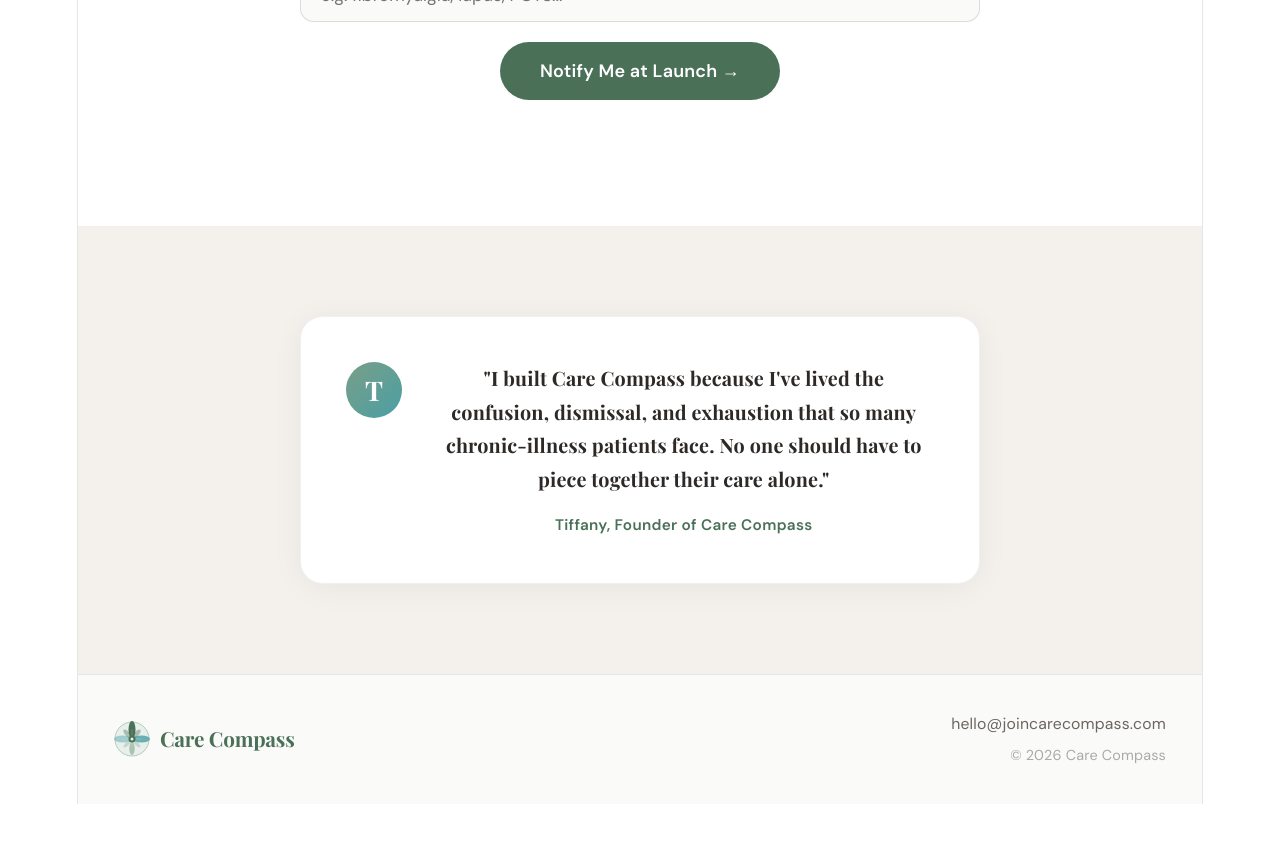
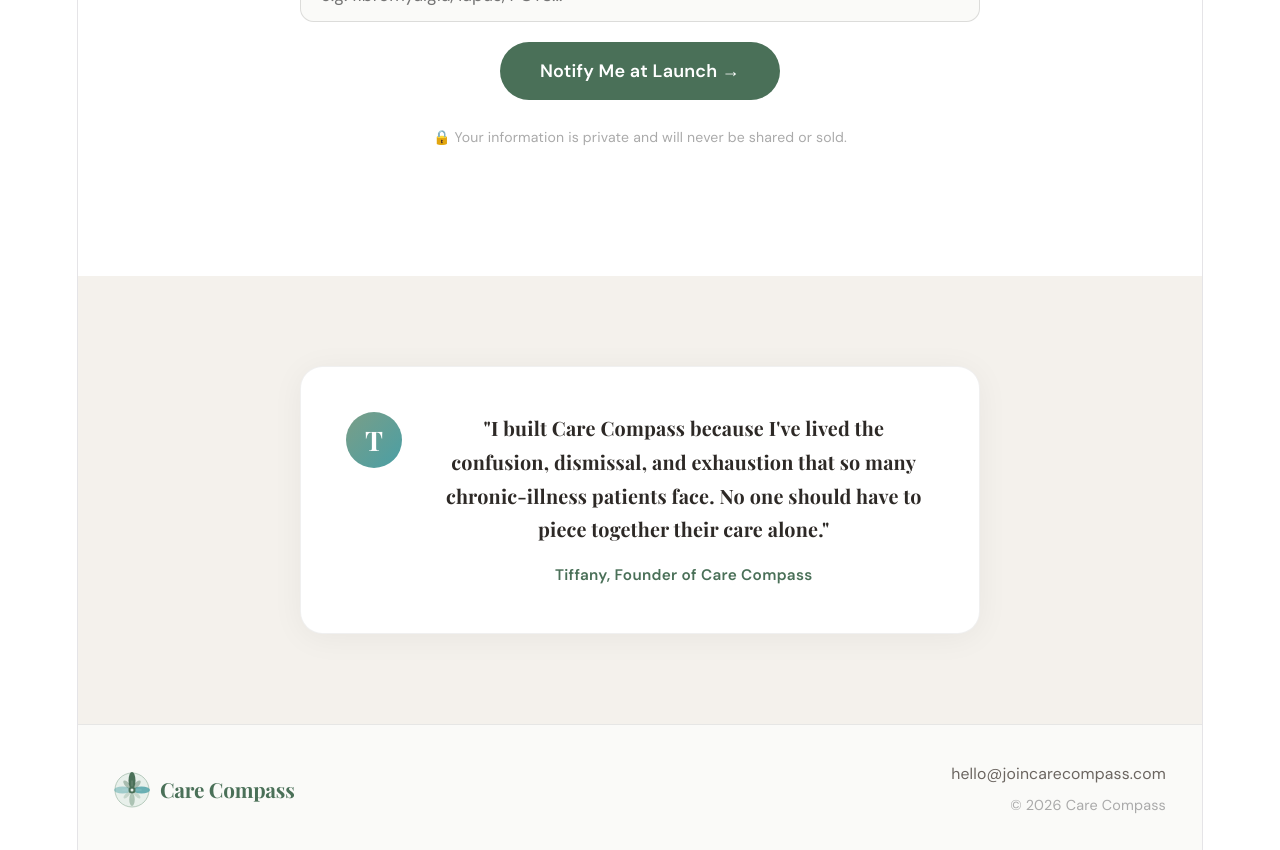
Before and after one commit to tiffanykbuettner-lab/care-compass-landing, a React (Vite) app: page / in a window 1280 px wide. Shown: the part 2920-3770 px from the top of the page. Before the commit the page ends 3724 px from the top, so only its background shows below. Built offline with nearby package versions, Linux system fonts and the light colour scheme; a web font is replaced by a local one.

Commit message:
privacy message

```diff
--- a/src/CareCompassLanding.jsx
+++ b/src/CareCompassLanding.jsx
@@ -178,6 +178,9 @@ function WaitlistForm() {
       <button type="submit" disabled={status === "loading"} style={styles.ctaButton}>
         {status === "loading" ? "Submitting…" : "Notify Me at Launch →"}
       </button>
+      <p style={styles.privacyNote}>
+        🔒 Your information is private and will never be shared or sold.
+      </p>
     </form>
   );
 }
```
